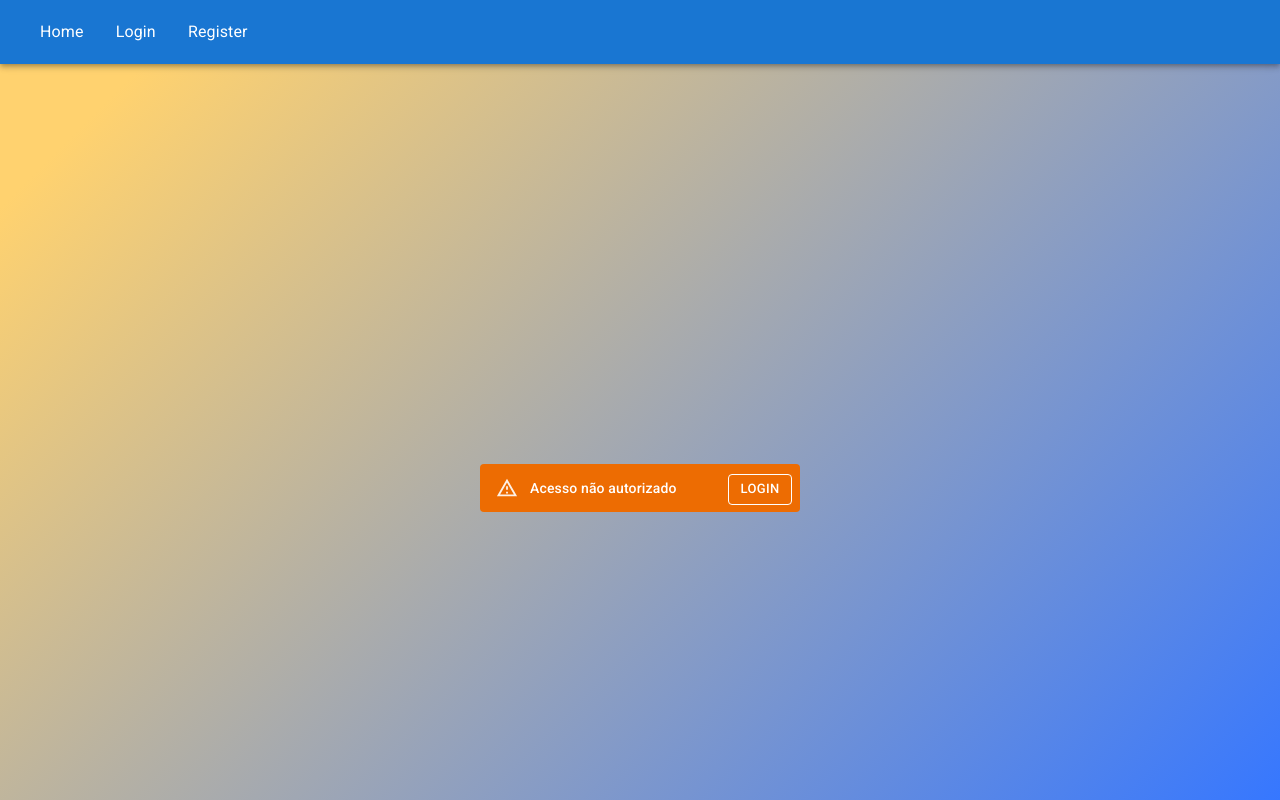
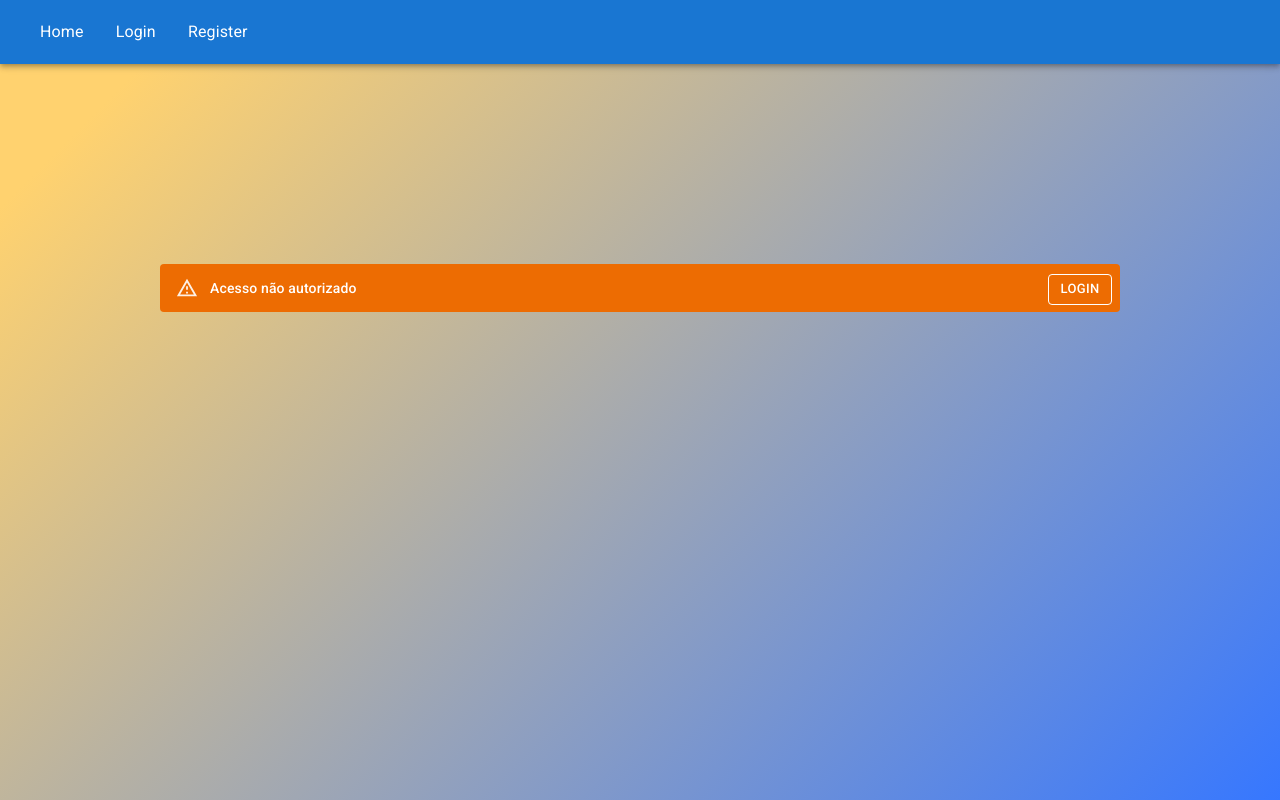
Before and after one commit to Kenzie-Academy-Brasil-Developers/react-entrega-s2-kenzie-hub-r-rocha, a React (Create React App) app: page /home in a window 1280 px wide. Built offline with nearby package versions, Linux system fonts and the light colour scheme; no server answers.

Commit message:
Update: Implementation of the routes access

```diff
--- a/src/pages/Home/index.js
+++ b/src/pages/Home/index.js
@@ -41,7 +41,7 @@ const Home = () => {
       </Button>
     </>
   ) : (
-    <Stack sx={{ width: "25%" }} spacing={2} mt={50}>
+    <Stack sx={{ width: "75%" }} spacing={2} mt={25}>
       <Alert
         variant="filled"
         severity="warning"
```
